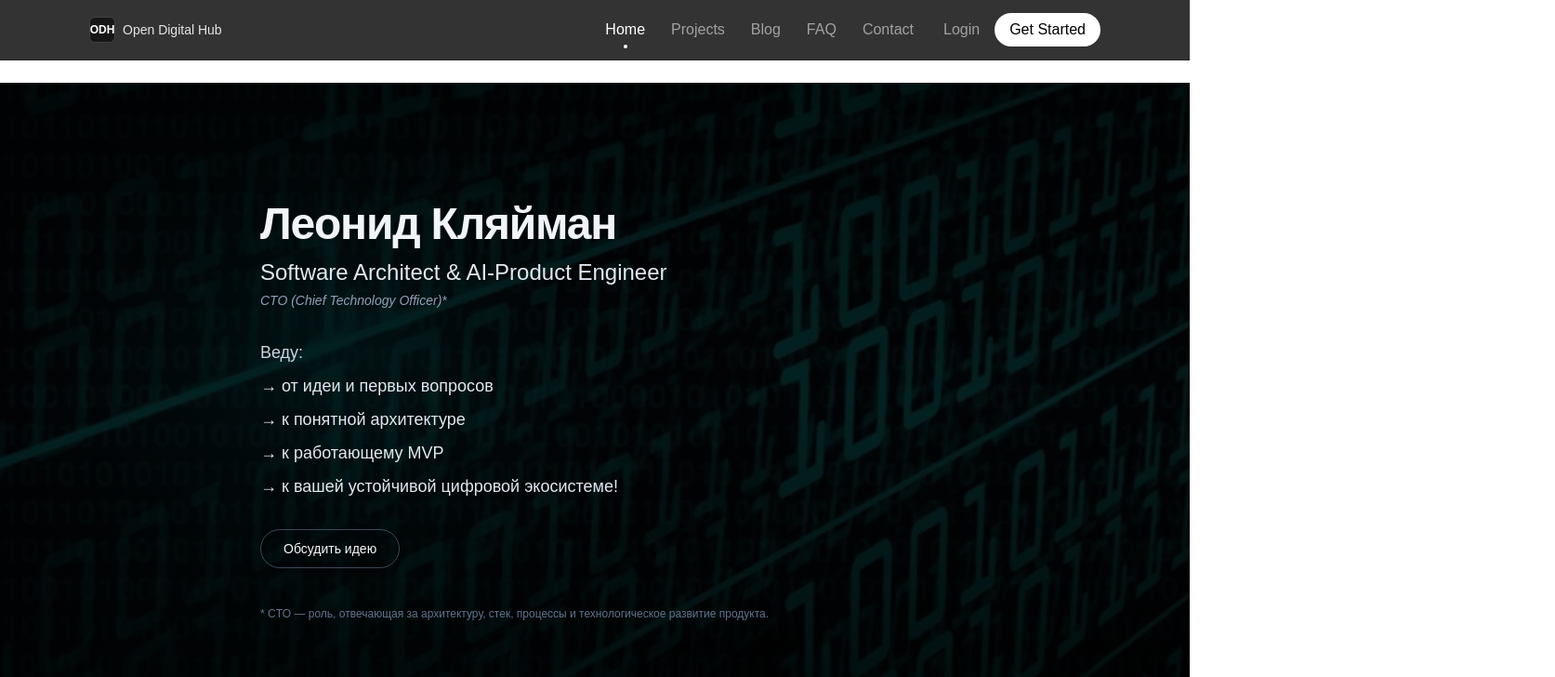
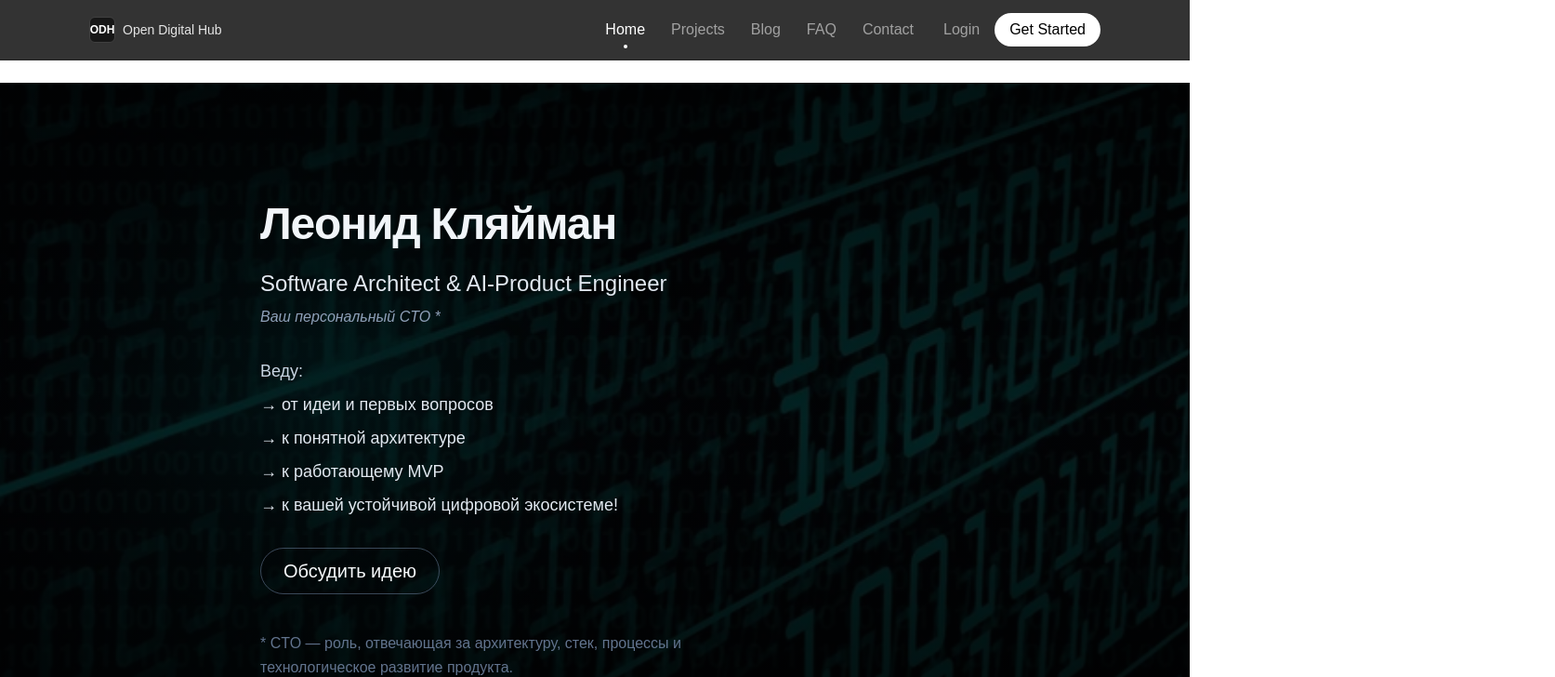
Before and after one commit to klb1963/digital-hub-web, a Next.js app: page / in a window 1280 px wide. Shown: the top 728 px of the page at 93% size, 1673 px wide, since content can reach past the window. Built offline with nearby package versions, Linux system fonts and the light colour scheme.

Commit message:
Refine hero layout, section headings, projects preview sizing, and update Digital Hub screenshot

```diff
--- a/src/sections/home/AIApproachSection.tsx
+++ b/src/sections/home/AIApproachSection.tsx
@@ -185,7 +185,7 @@ export function AIApproachSection() {
               className="flex flex-col justify-center space-y-6"
             >
               <div className="space-y-3">
-                <p className="text-xs font-semibold uppercase tracking-[0.18em] text-indigo-300/80">
+                <p className="text-sm md:text-base font-semibold uppercase tracking-[0.18em] text-neutral-300">
                   AI в инженерном процессе
                 </p>
                 <h2 className="text-2xl font-semibold tracking-tight text-slate-50 sm:text-3xl">
--- a/src/sections/home/AboutMeSection.tsx
+++ b/src/sections/home/AboutMeSection.tsx
@@ -66,13 +66,13 @@ export function AboutMeSection() {
 
               <div className="mt-5 space-y-1">
                 <p className="text-[11px] font-medium uppercase tracking-[0.22em] text-slate-400">
-                  LEONID KLEIMANN
+                  Леонид Кляйман
                 </p>
                 <p className="text-sm font-semibold text-slate-50 md:text-base">
-                  Technology Architect &amp; Product Engineer
+                  Software Architect &amp; AI-Product Engineer
                 </p>
                 <p className="text-xs text-slate-400 md:text-sm">
-                  Помогающий практик для фаундеров и ИТ-команд.
+                  Помогающий практик для фаундеров, фпилансеров и ИТ-команд.
                 </p>
               </div>
             </div>
--- a/src/sections/home/HeroSection.tsx
+++ b/src/sections/home/HeroSection.tsx
@@ -27,13 +27,8 @@ const itemVariants: Variants = {
 export function HeroSection() {
   return (
     <section
-      className="
-        relative
-        min-h-[80vh]
-        overflow-hidden
-        bg-[#05070B]
-        text-slate-100
-      "
+    className="relative min-h-[70vh]
+    overflow-hidden bg-[#05070B] text-slate-100"
     >
       {/* 🔹 Фоновое изображение с анимацией */}
       <div
@@ -74,7 +69,7 @@ export function HeroSection() {
           {/* Роль */}
           <motion.p
             variants={itemVariants}
-            className="mt-3 text-xl text-slate-200 md:text-2xl"
+            className="mt-6 text-xl text-slate-200 md:text-2xl"
           >
             Software Architect &amp; AI-Product Engineer
           </motion.p>
@@ -82,9 +77,9 @@ export function HeroSection() {
           {/* CTO-строка */}
           <motion.p
             variants={itemVariants}
-            className="mt-1 text-sm italic text-slate-400"
+            className="mt-2 text-l italic text-slate-400"
           >
-            CTO (Chief Technology Officer)*
+            Ваш персональный CTO *
           </motion.p>
 
           {/* Steps */}
@@ -108,7 +103,7 @@ export function HeroSection() {
                 inline-flex items-center justify-center
                 rounded-full border border-slate-500/60
                 px-6 py-2.5
-                text-sm font-medium text-slate-50
+                text-xl font-medium text-slate-50
                 hover:border-slate-300 hover:bg-slate-50/5
                 transition
               "
@@ -120,7 +115,7 @@ export function HeroSection() {
           {/* Сноска CTO */}
           <motion.p
             variants={itemVariants}
-            className="mt-10 max-w-xl text-xs leading-relaxed text-slate-500"
+            className="mt-10 max-w-xl text-s leading-relaxed text-slate-500"
           >
             * CTO — роль, отвечающая за архитектуру, стек, процессы и
             технологическое развитие продукта.
--- a/src/sections/home/ProjectsSection.tsx
+++ b/src/sections/home/ProjectsSection.tsx
@@ -61,7 +61,7 @@ export function ProjectsSection() {
           {/* Левая панель — заголовок + табы */}
           <div className="w-full md:w-[25%] space-y-8">
             <div>
-              <p className="text-xs font-semibold uppercase tracking-[0.2em] text-neutral-400">
+              <p className="text-sm md:text-base font-semibold uppercase tracking-[0.18em] text-neutral-300">
                 Projects & Cases
               </p>
               <h2 className="mt-3 text-3xl font-semibold tracking-tight text-neutral-50 md:text-4xl">
@@ -125,10 +125,10 @@ export function ProjectsSection() {
                 animate="animate"
                 exit="exit"
               transition={{ duration: 0.35, ease: 'easeOut' }}
-              className="group relative rounded-3xl bg-neutral-900/90 p-6 shadow-[0_30px_80px_rgba(0,0,0,0.65)] ring-1 ring-neutral-800/80
-                         md:ml-6 lg:ml-16 xl:ml-24 2xl:ml-32
-                         md:w-[115%] lg:w-[135%] xl:w-[150%]
-                         transition-transform duration-500 group-hover:scale-[1.01]"
+          className="group relative rounded-3xl bg-neutral-900/90 p-6 shadow-[0_30px_80px_rgba(0,0,0,0.65)] ring-1 ring-neutral-800/80
+           md:ml-6 lg:ml-10 xl:ml-12 2xl:ml-16
+           w-full max-w-[1040px]
+           transition-transform duration-500 group-hover:scale-[1.01]"
               >
                 {/* Текстовая часть */}
                 <div className="space-y-4">
@@ -163,7 +163,9 @@ export function ProjectsSection() {
                 onMouseEnter={() => setIsHovered(true)}
                 onMouseLeave={() => setIsHovered(false)}
               >
-                <div className="relative w-full aspect-[16/9] overflow-hidden rounded-3xl border border-neutral-700/80 bg-neutral-950/90 shadow-2xl">
+
+              <div className="mt-6 flex justify-center">
+                <div className="relative max-w-[900px] w-full aspect-[16/9] overflow-hidden rounded-3xl border border-neutral-700/80 bg-neutral-950/90 shadow-2xl">
                   <Image
                     src={screenshots[screenIndex]}
                     alt={activeProject.title}
@@ -172,6 +174,7 @@ export function ProjectsSection() {
                     sizes="(min-width: 1024px) 900px, 100vw"
                   />
                 </div>
+              </div>
 
                 {screenshots.length > 1 && (
                   <div className="mt-3 flex justify-center gap-2">
```
Also changed, not shown: public/images/ptojects/digital-hub-02.png.
